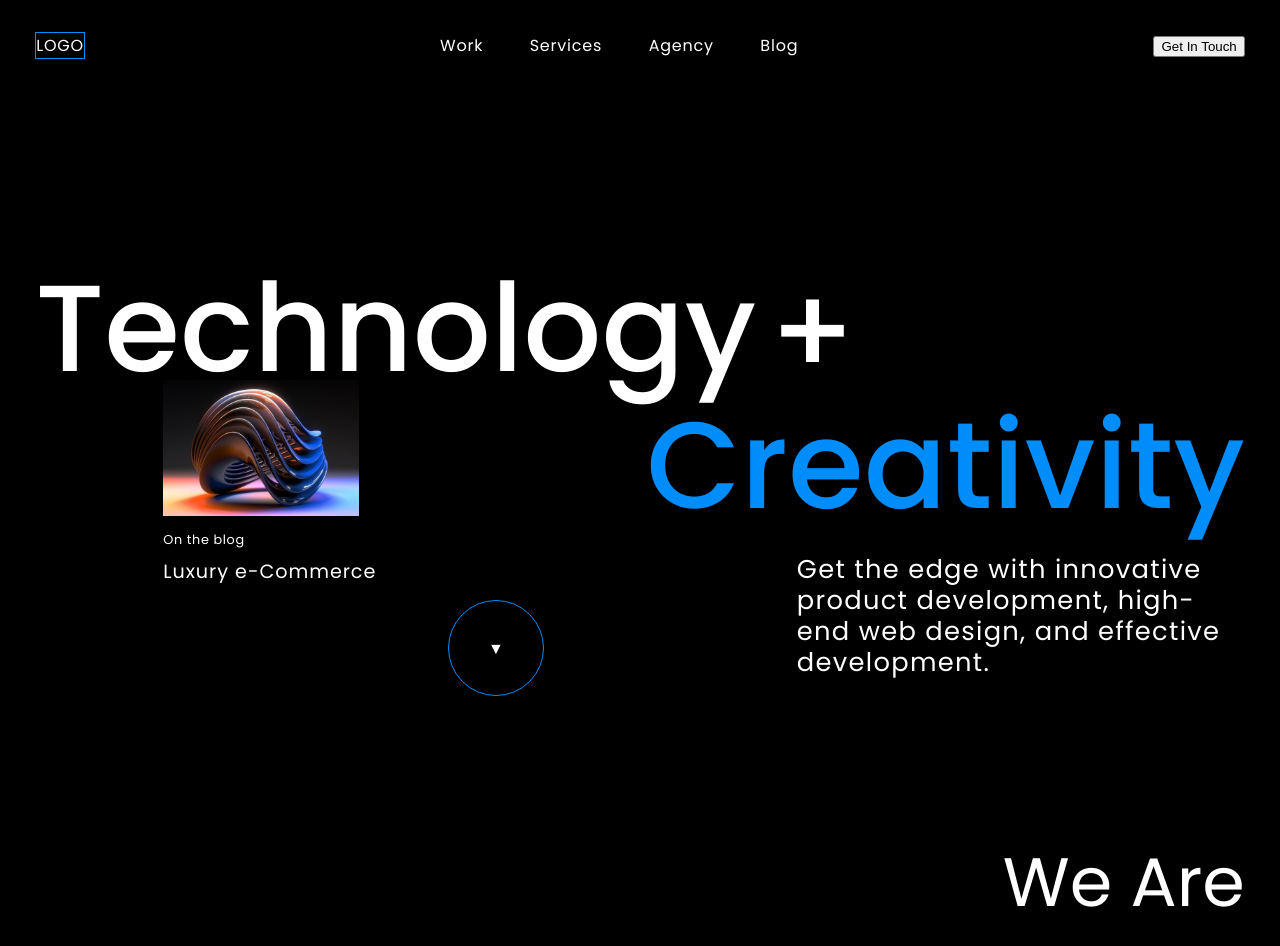
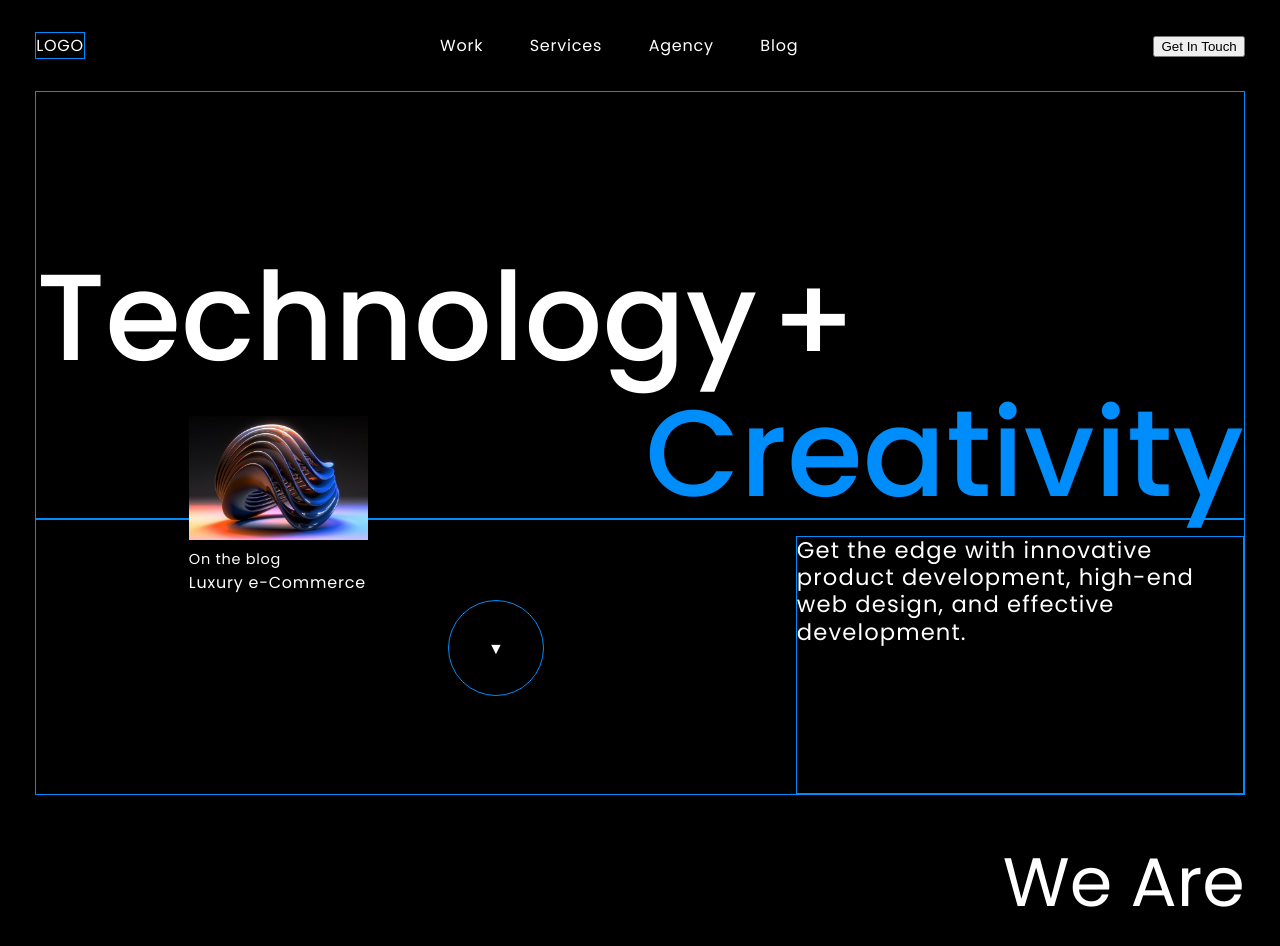
Before and after one commit to EstrellaPolaris/agency, a React (Create React App) app: page / in a window 1280 px wide. Shown: the top 946 px of the page. Built offline with nearby package versions, Linux system fonts and the light colour scheme.

Commit message:
first commit

```diff
--- a/src/components/intro/intro.jsx
+++ b/src/components/intro/intro.jsx
@@ -45,12 +45,15 @@ const Intro = () => {
       whileInView="visible"
       viewport={{ amount: 0.1, once: true}}
       className={`${classes.intro} container-fluid g-0`}
-    >
+    ><div className={classes.container__intro__title__wrapper}>
       <article className={classes.container__intro__title__left} >
         <motion.div custom={1} variants={textAnimationright} className={classes.fluid_font_size}>Technology</motion.div>
         <motion.div custom={1} variants={textAnimationright} className={classes.fluid_font_size}> +</motion.div>
       </article>
-
+      <article className={classes.container__intro__title__right} >
+        <motion.div custom={1} variants={textAnimationleft} className={`${classes.fluid_font_size} blue`}>Creativity</motion.div>
+      </article>
+      </div>
       <article className={classes.container__intro__news}>
         <motion.div custom={2} variants={textAnimationup} className={classes.container__intro__img}>
           <img src={Img} alt="hero" className={classes.img} />
@@ -58,9 +61,7 @@ const Intro = () => {
           <div className={classes.blog__title}>Luxury e-Commerce</div>
         </motion.div>
       </article>
-      <article className={classes.container__intro__title__right} >
-        <motion.div custom={1} variants={textAnimationleft} className={`${classes.fluid_font_size} blue`}>Creativity</motion.div>
-      </article>
+
       <article className={classes.container__intro__usp}>
         <motion.div custom={2} variants={textAnimationup}className={`${classes.container__intro__roundbtn}`}>
           <div>&#9660;</div>
--- a/src/components/intro/intro.module.scss
+++ b/src/components/intro/intro.module.scss
@@ -7,11 +7,30 @@
     height: calc(100vh - 12vh);
     display: flex;
     flex-direction: column;
-    justify-content: center;
+    justify-content: space-between;
     overflow: hidden;
-    padding-top: 7vh;
     padding-left: 2.75vw;
     padding-right:2.75vw;
+    @media (max-width: 768px) {
+    }
+    @media (max-width: 576px) {
+
+    }
+
+}
+.container__intro__title__wrapper{
+    display: flex;
+    flex-direction: column;
+    justify-content: flex-end;
+    height: 60vh;
+    padding-top: 9.5vw;
+    border: 1px solid #008dfc;
+    @media (max-width: 1024px) {
+        padding-top: 14vw;
+    }
+    @media (max-width: 992px) {
+        padding-top: 15vw;
+    }
 }
 .container__intro__title__left{
     display: flex;
@@ -31,45 +50,82 @@
     letter-spacing: 0em;
 }
 .container__intro__news{
+    width: 50vw;
     position: absolute;
-    top: 50vh;
-    padding-left: 10vw;
+    top: 52vh;
+    display: flex;
+    justify-content: center;
+
+    @media (max-width: 992px) {
+        top: 50vh;
+        }
+    @media (max-width: 768px) {
+        top: 51.5vh;
+        }
+    @media (max-width: 576px) {
+    display: none;
+    }
+}
+.container__intro__img {
+    width: 28%;
+    margin-right: 12vw;
+}
+.img {
+    width: 100%;
+}
+.blog{
+    @include fluidFontSize(16px, 20px, 300px, 1920px, px);
+    padding-top: 0.125rem;
+    letter-spacing: 0.05em;
+}
+.blog__title{
+    @include fluidFontSize(18px, 22px, 300px, 1920px, px);
+    font-size: 1.2rem;
+    letter-spacing: 0.05em;
+}
+
+.container__intro__usp{
+    height: 40vh;
+    padding-top:2vh;
+    border: 1px solid #008dfc;
     display: flex;
     justify-content: right;
-}
-.container__intro__usp{
-    padding-left: 14vw;
-    display: flex;
-    justify-content: right;
+    @media (max-width: 1024px) {
+
+    }
+    @media (max-width: 992px) {
+
+    }
+    @media (max-width: 768px) {
+
+    }
+
 }
 .title__fh {
+    border: 1px solid #008dfc;
     justify-content: right;
     width: 35vw;
-    padding-top: 3vh;
-    @include fluidFontSize(26px, 36px, 300px, 1920px, px);
+    @include fluidFontSize(20px, 32px, 300px, 1920px, px);
     font-weight: 400;
     line-height: 1.2;
     letter-spacing: 0.05em;
+    @media (max-width: 1024px) {
+        width: 40vw;
+    }
+    @media (max-width: 992px) {
+        width: 47vw;
+    }
+    @media (max-width: 768px) {
+
+    }
+
+    @media (max-width: 576px) {
+        width: 100vw;
+        align-self: flex-end;
+        padding-bottom: 10vh;
+    }
 }
 
-.container__intro__img {
-    width: 100%;
-    margin-top: -20px;
-    margin-bottom: -20px;
-}
-.img {
-    width: 35%;
-}
-.blog{
-    padding-top: 1vh;
-    font-size: 0.8rem;
-    letter-spacing: 0.05em;
-}
-.blog__title{
-    padding-top: 1vh;
-    font-size: 1.2rem;
-    letter-spacing: 0.05em;
-}
 .container__intro__roundbtn {
     position: absolute;
     top: 72vh;
```
